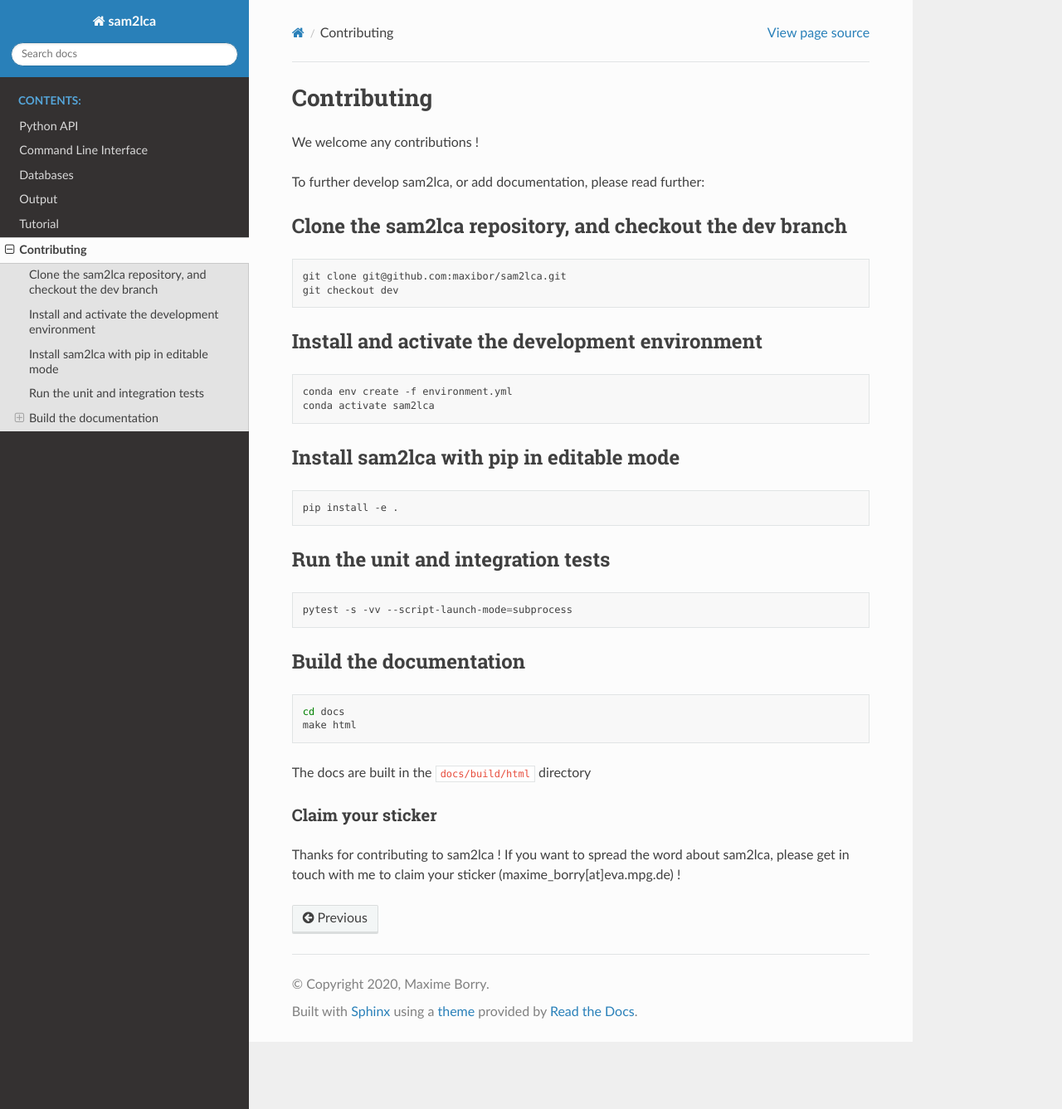
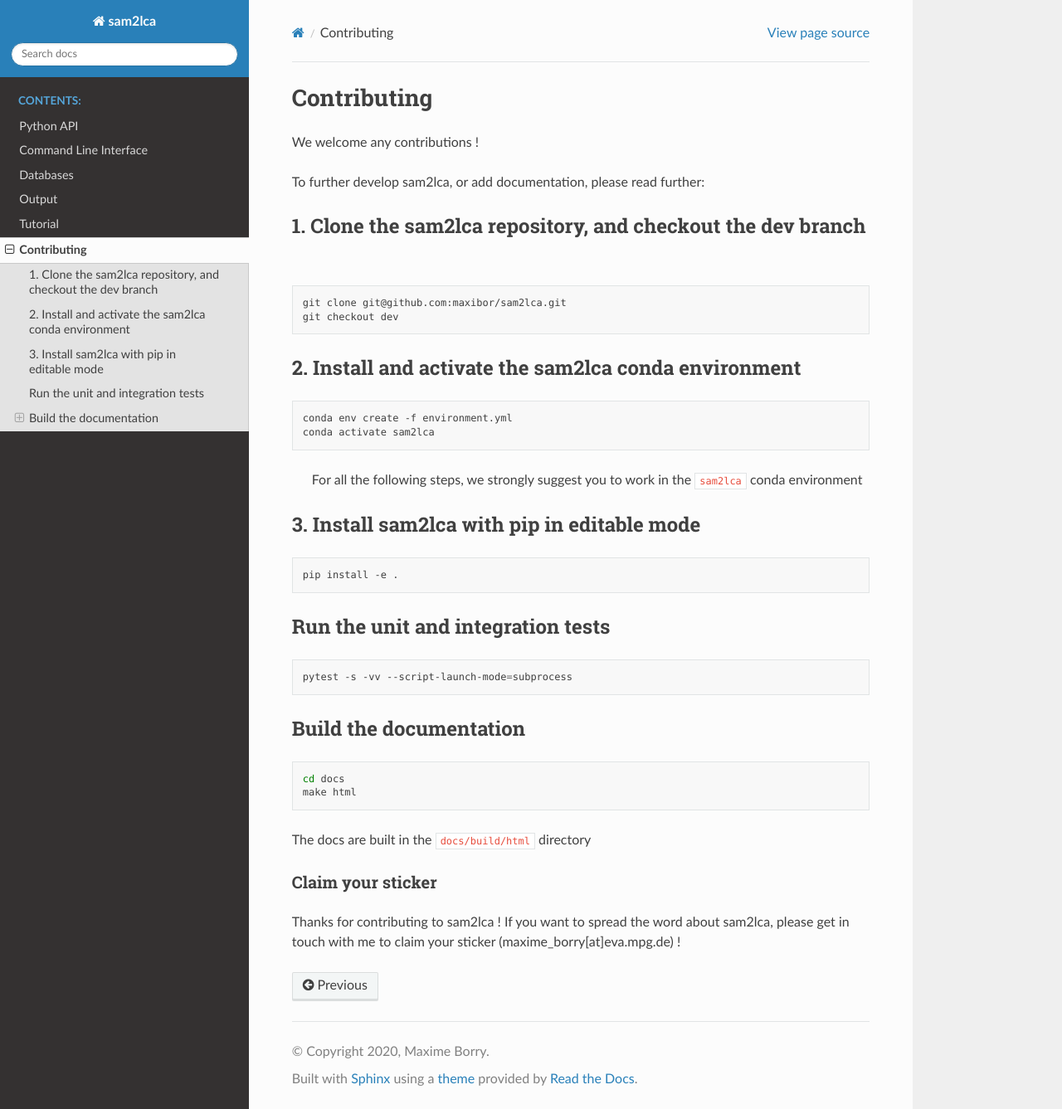
Before and after one commit to maxibor/sam2lca, a Sphinx documentation site: the page built from docs/source/contributing.md, in a window 1280 px wide and 1337 px high. Shown: the whole window at 83% size. Built offline with Sphinx 7.4.7 and the Read the Docs theme 2.0.0, drawn with Linux system fonts in a browser that asks for light colours.

Commit message:
mention that work should be done in the conda env

````diff
--- a/docs/source/contributing.md
+++ b/docs/source/contributing.md
@@ -4,21 +4,23 @@ We welcome any contributions !
 
 To further develop sam2lca, or add documentation, please read further:
 
-## Clone the sam2lca repository, and checkout the dev branch
+## 1. Clone the sam2lca repository, and checkout the dev branch
 
 ```bash
 git clone git@github.com:maxibor/sam2lca.git
 git checkout dev
 ```
 
-## Install and activate the development environment
+## 2. Install and activate the sam2lca conda environment
 
 ```bash
 conda env create -f environment.yml
 conda activate sam2lca
 ```
 
-## Install sam2lca with pip in editable mode
+> For all the following steps, we strongly suggest you to work in the `sam2lca` conda environment
+
+## 3. Install sam2lca with pip in editable mode
 
 ```bash
 pip install -e .
````
